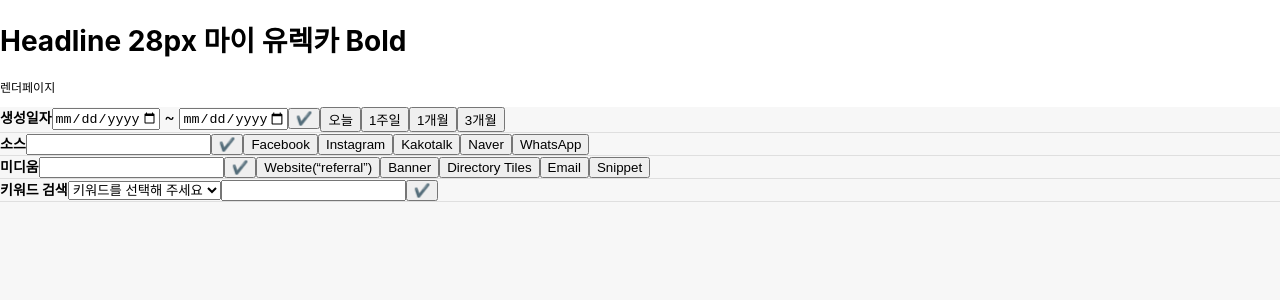
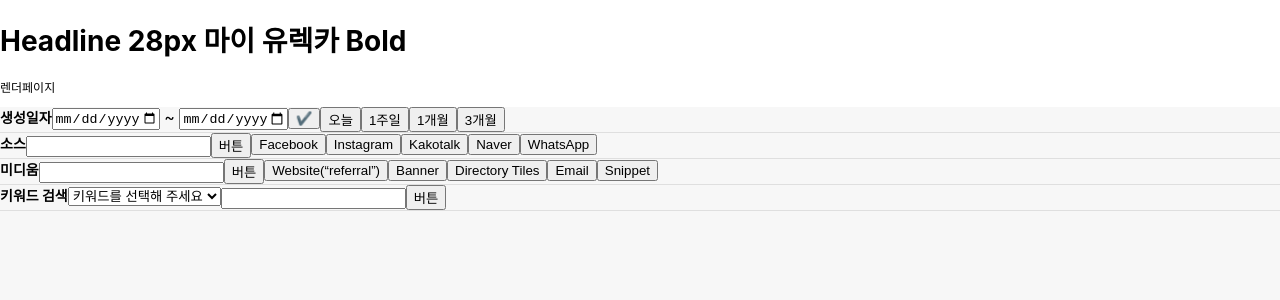
Before and after one commit to U-Wreckcar/FE-Develop, a React (Create React App) app: page / in a window 1280 px wide. Shown: the top 300 px of the page. Built offline with nearby package versions, Linux system fonts and the light colour scheme.

Commit message:
버튼 푸쉬

```diff
--- a/src/components/filter_box/shared/FButton.tsx
+++ b/src/components/filter_box/shared/FButton.tsx
@@ -1,4 +1,4 @@
 import React from 'react';
 export const FButton = () => {
-  return <button>✔️</button>;
+  return <button>버튼</button>;
 };
```
